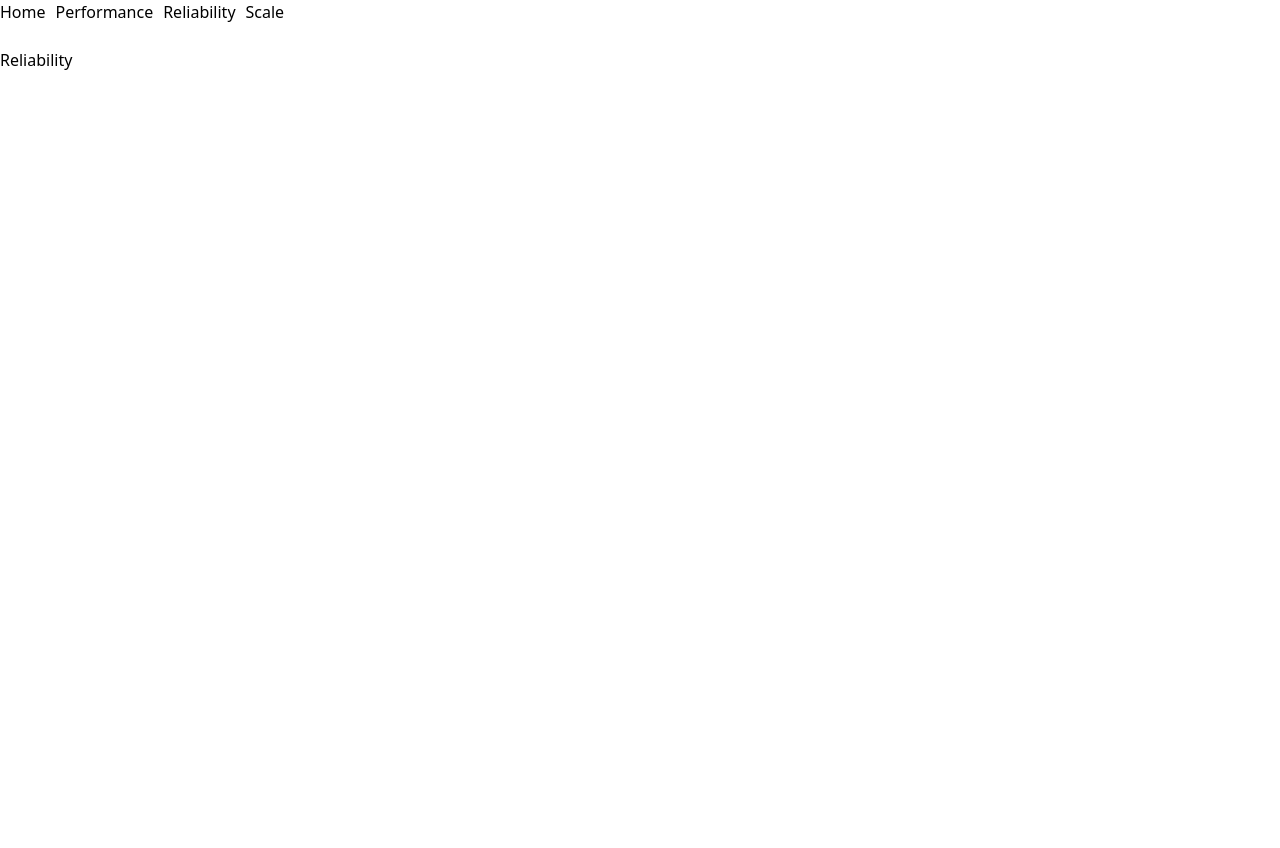
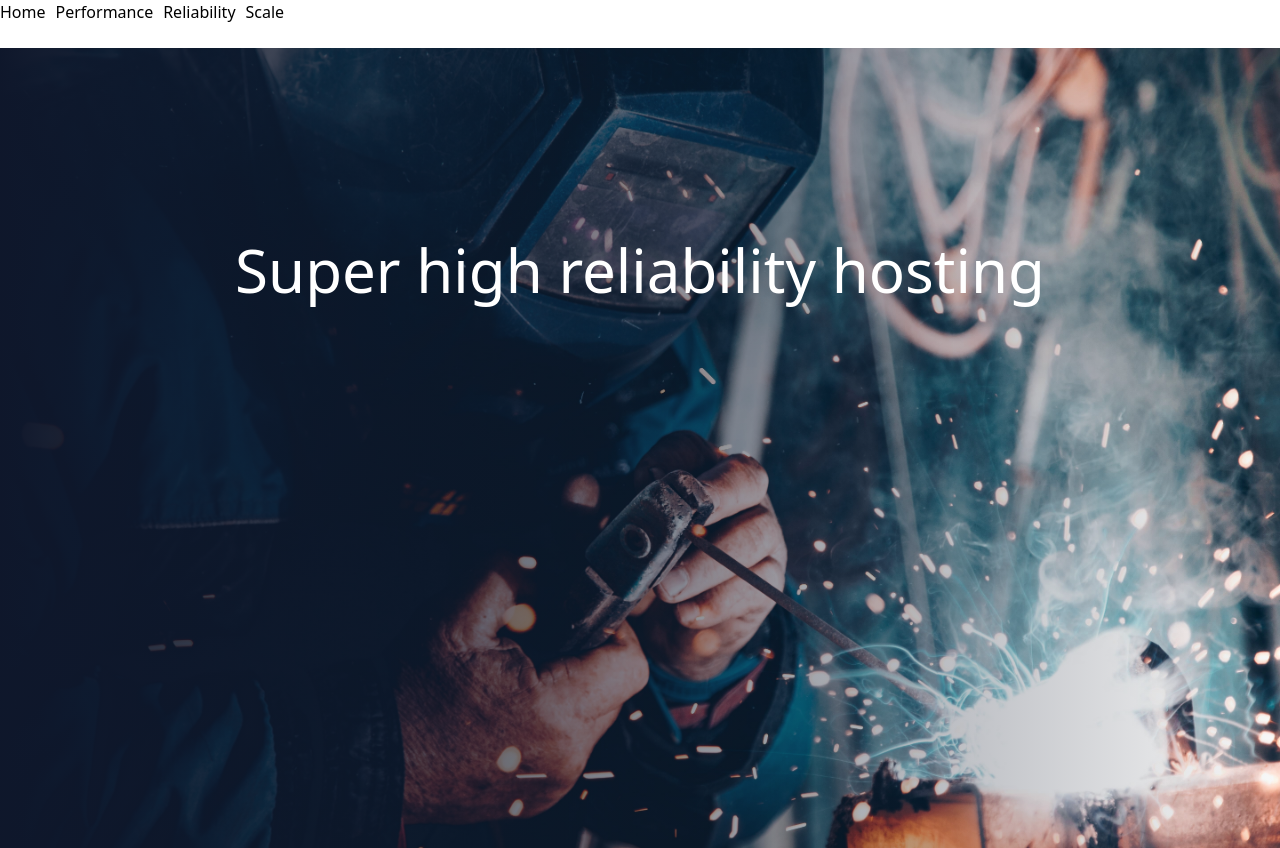
Before and after one commit to juanmiguel431/nextjs-corp, a Next.js app: page /reliability in a window 1280 px wide. Before the commit the page ends 800 px from the top, so only its background shows below. Built offline with nearby package versions, Linux system fonts and the light colour scheme.

Commit message:
Pages using Hero component.

```diff
--- a/src/app/page.tsx
+++ b/src/app/page.tsx
@@ -1,14 +1,12 @@
-import homeImg from '@public/home.jpg'
+import image from '@public/home.jpg'
 import Hero from '@/components/Hero';
 
 export default function HomePage() {
   return (
-    <div>
       <Hero
-        image={homeImg}
+        image={image}
         alt="Car Factory"
         title="Professional Cloud Hosting"
       />
-    </div>
   );
 }
--- a/src/app/performance/page.tsx
+++ b/src/app/performance/page.tsx
@@ -1,8 +1,12 @@
+import image from '@public/performance.jpg'
+import Hero from '@/components/Hero';
 
 export default function PerformancePage() {
   return (
-    <div>
-      <h1>Performance</h1>
-    </div>
-  )
+    <Hero
+      image={image}
+      alt="Welding"
+      title="We serve high performance applications"
+    />
+  );
 }
--- a/src/app/reliability/page.tsx
+++ b/src/app/reliability/page.tsx
@@ -1,8 +1,12 @@
+import image from '@public/reliability.jpg'
+import Hero from '@/components/Hero';
 
 export default function ReliabilityPage() {
   return (
-    <div>
-      <h1>Reliability</h1>
-    </div>
-  )
+    <Hero
+      image={image}
+      alt="welding"
+      title="Super high reliability hosting"
+    />
+  );
 }
--- a/src/app/scale/page.tsx
+++ b/src/app/scale/page.tsx
@@ -1,8 +1,12 @@
+import image from '@public/scale.jpg'
+import Hero from '@/components/Hero';
 
 export default function ScalePage() {
   return (
-    <div>
-      <h1>Scale</h1>
-    </div>
-  )
+    <Hero
+      image={image}
+      alt="Steel factory"
+      title="Scale your app to infinity"
+    />
+  );
 }
```
